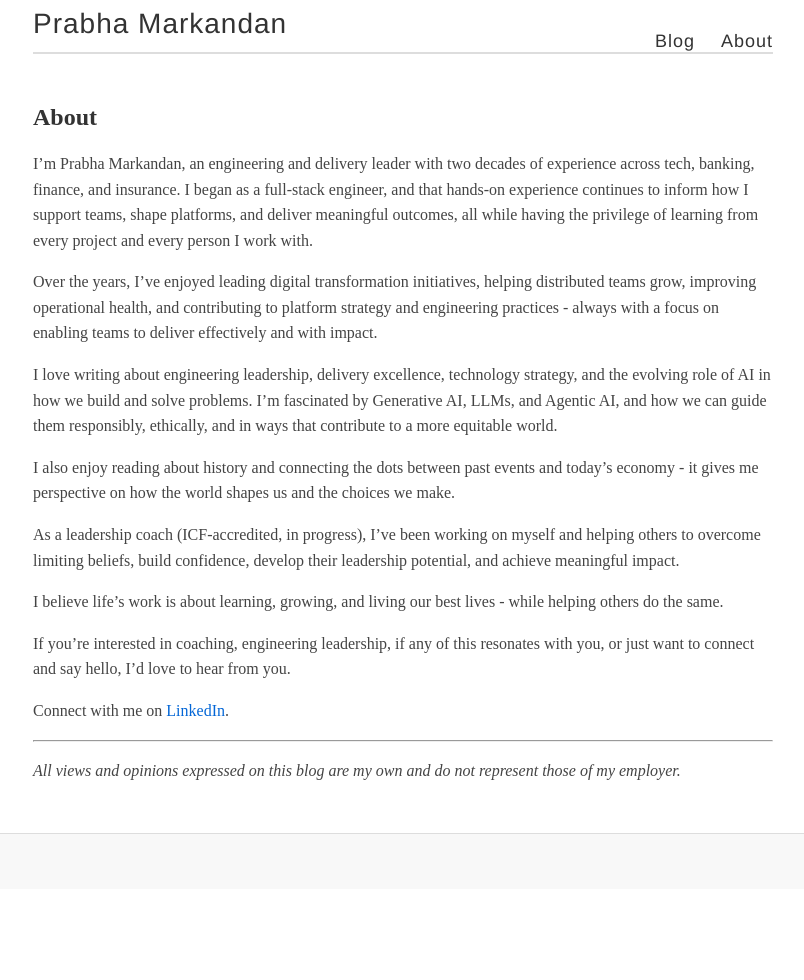
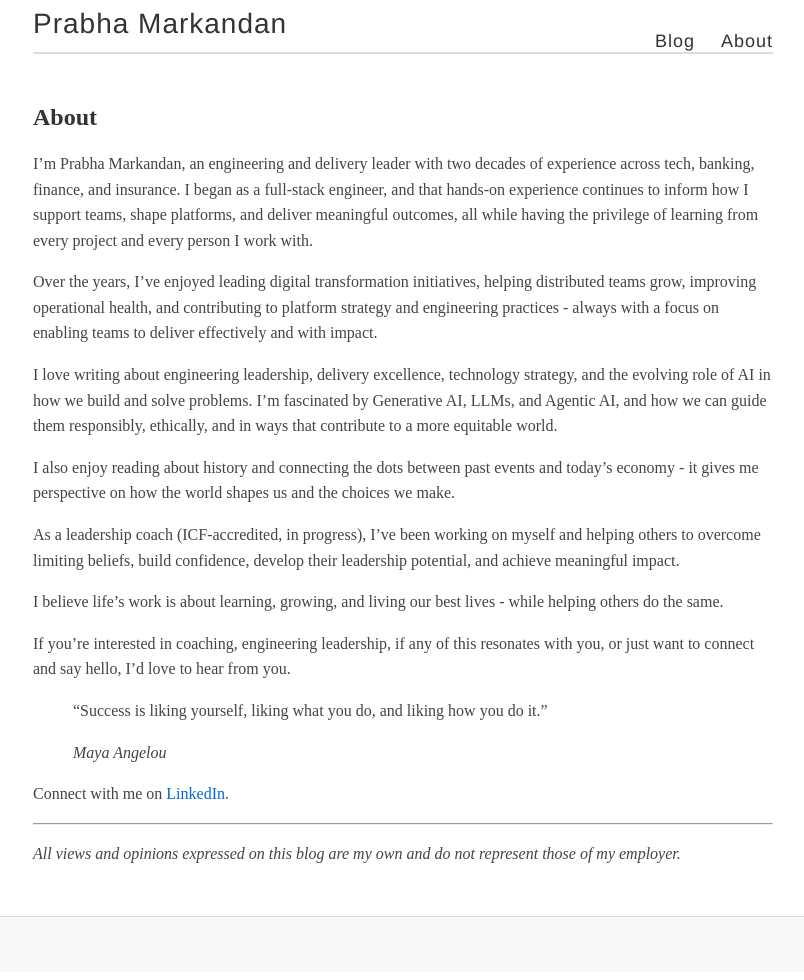
Before and after one commit to prabhamarkandan/prabhamarkandan.github.io, a Jekyll site: the page built from about.md, in a window 1280 px wide. Shown: the whole page, without its empty margins (237-1041 px from the left). Built offline with Jekyll 4.4.1, drawn with Linux system fonts in a browser that asks for light colours; before the commit the page ends 900 px from its top, so only the background shows below that.

Commit message:
Update about.md

```diff
--- a/about.md
+++ b/about.md
@@ -19,6 +19,10 @@
 
 If you’re interested in coaching, engineering leadership, if any of this resonates with you, or just want to connect and say hello, I’d love to hear from you.
 
+> "Success is liking yourself, liking what you do, and liking how you do it."
+>
+> *Maya Angelou*
+
 Connect with me on [LinkedIn](https://www.linkedin.com/in/prabha-markandan-24816918/).
 
 ---
```
